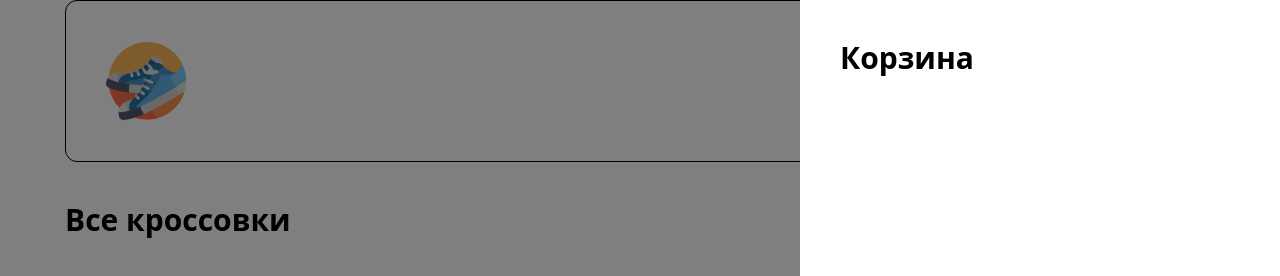
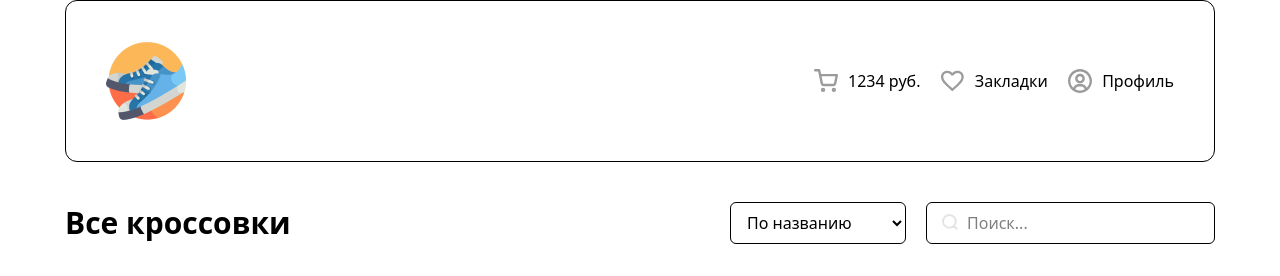
Before and after one commit to kochurinn/vue-store, a Vue app: page / in a window 1280 px wide. Shown: the top 276 px of the page. Built offline with nearby package versions, Linux system fonts and the light colour scheme.

Commit message:
vue-learn commit

```diff
--- a/src/App.vue
+++ b/src/App.vue
@@ -10,7 +10,24 @@ import Drawer from './components/Drawer.vue'
 
     <Header />
 
-    <h1 class="text-3xl font-bold mt-10">Все кроссовки</h1>
+    <div class="flex justify-between items-center mt-10">
+      <h1 class="text-3xl font-bold">Все кроссовки</h1>
+      <div class="flex">
+        <select class="py-2 px-3 border rounded-md outline-none mr-5">
+          <option>По названию</option>
+          <option>По возрастанию</option>
+          <option>По убыванию</option>
+        </select>
+        <div class="relative">
+          <img class="absolute left-4 top-3" src="/search.svg" alt="" />
+          <input
+            type="text"
+            placeholder="Поиск..."
+            class="border rounded-md py-2 pl-10 pr-4 outline-none focus:border-gray-400"
+          />
+        </div>
+      </div>
+    </div>
 
     <main class="mt-10">
       <CardList />
--- /dev/null
+++ b/src/components/CartItem.vue
@@ -0,0 +1,10 @@
+<template>
+  <div class="basket_item flex border rounded-2xl relative p-5 items-center mb-3">
+    <img src="/sneakers/sneakers-1.jpg" class="w-20" />
+    <div class="flex flex-col ml-5">
+      <span class="mb-2">Кроссовки мужские Nike</span>
+      <span class="font-bold"> 12 999 руб.</span>
+    </div>
+    <img class="absolute bottom-5 right-5 cursor-pointer" src="/close.svg" alt="" />
+  </div>
+</template>
--- /dev/null
+++ b/src/components/CartItemList.vue
@@ -0,0 +1,9 @@
+<script setup>
+import CartItem from './CartItem.vue'
+</script>
+
+<template>
+  <div>
+    <CartItem />
+  </div>
+</template>
--- a/src/components/Drawer.vue
+++ b/src/components/Drawer.vue
@@ -1,6 +1,26 @@
+<script setup>
+import CartItemList from './CartItemList.vue'
+</script>
+
 <template>
-  <div class="bg-black opacity-50 size-full absolute z-1 top-0 left-0"></div>
-  <div class="bg-white w-120 absolute top-0 right-0 z-1 h-screen p-10">
-    <h2 class="font-bold text-3xl">Корзина</h2>
+  <div class="bg-black opacity-50 size-full absolute z-1 top-0 left-0 hidden"></div>
+  <div class="bg-white w-120 absolute top-0 right-0 z-1 h-screen p-10 hidden">
+    <h2 class="font-bold text-3xl mb-10">Корзина</h2>
+
+    <CartItemList />
+
+    <div class="absolute bottom-10 left-10 right-10">
+      <div class="flex justify-between mb-5">
+        <span>Итого</span>
+        <span class="flex-1 border-b border-dashed mb-[6px] mx-3"></span>
+        <span>21 498 руб.</span>
+      </div>
+      <div
+        class="order_button flex p-4 justify-center rounded-2xl text-white font-bold bg-[#9dd458] items-center relative"
+      >
+        <span>Оформить заказ</span>
+        <img class="absolute right-7" src="/arrow-next.svg" alt="" />
+      </div>
+    </div>
   </div>
 </template>
```
